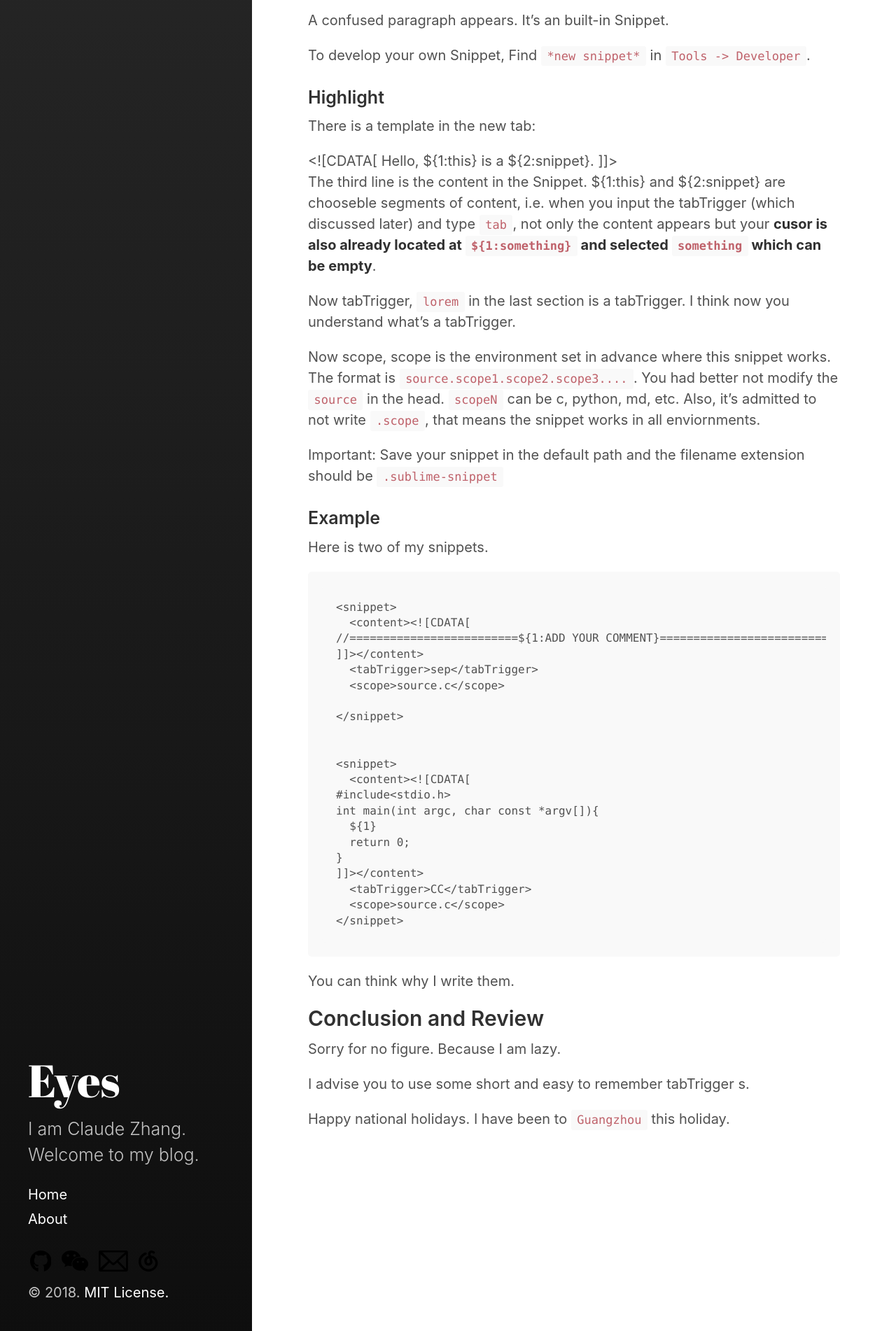
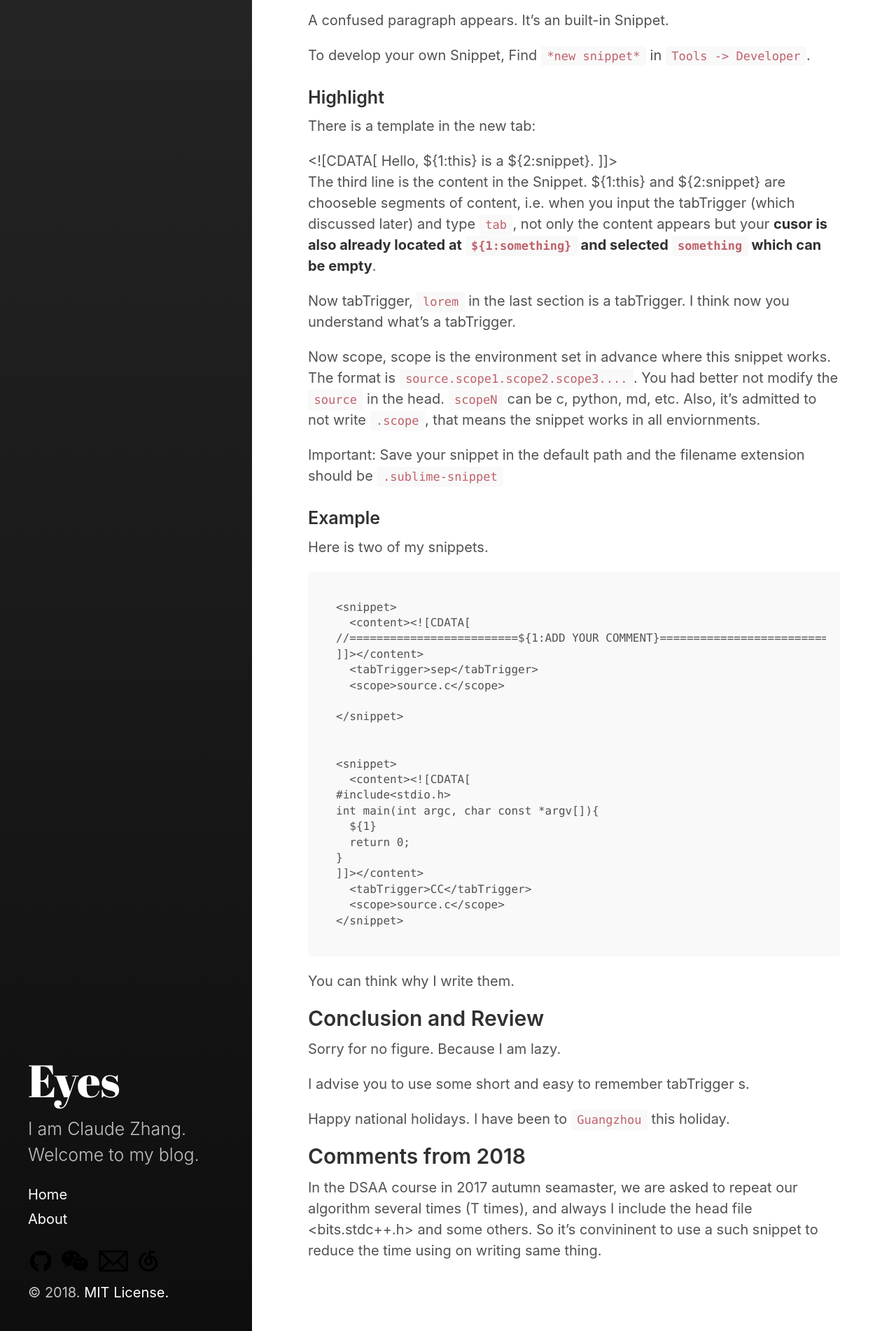
Before and after one commit to claude9493/claude9493.github.io, a Jekyll site: the page built from _posts/2017-10-07-Sublime's_Sao_Operation_Snippet.md, in a window 1280 px wide. Shown: the part 1170-3072 px from the top of the page at 70% size. Built offline with Jekyll 4.4.1, drawn with Linux system fonts in a browser that asks for light colours.

Commit message:
Add a comment, update the title.

```diff
--- a/_posts/2017-10-07-Sublime's_Sao_Operation_Snippet.md
+++ b/_posts/2017-10-07-Sublime's_Sao_Operation_Snippet.md
@@ -100,3 +100,7 @@ Sorry for no figure. Because I am lazy.
 I advise you to use some short and easy to remember tabTrigger s.
 
 Happy national holidays. I have been to `Guangzhou` this holiday.
+
+
+## Comments from 2018
+In the DSAA course in 2017 autumn seamaster, we are asked to repeat our algorithm several times (T times), and always I include the head file <bits.stdc++.h> and some others. So it's convininent to use a such snippet to reduce the time using on writing same thing.
```
